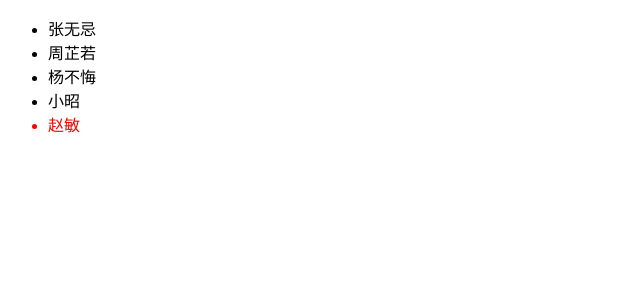
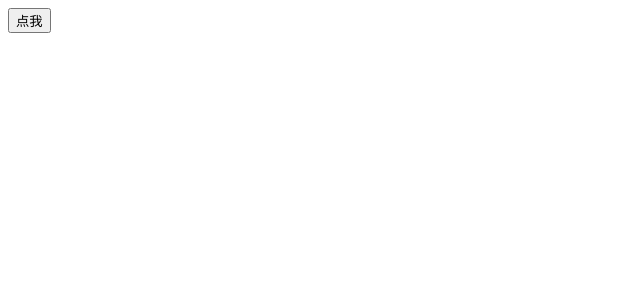
Before and after one commit to TransonQ/xiaozao, a React (Create React App) app: page / in a window 1280 px wide. Shown: the top 300 px of the page, without its empty margins (0-640 px from the left). Built offline with nearby package versions, Linux system fonts and the light colour scheme.

Commit message:
点击事件

```diff
--- a/src/App.js
+++ b/src/App.js
@@ -1,17 +1,11 @@
 import './App.css'
 
-const names = ['张无忌', '周芷若', '杨不悔', '小昭', '赵敏']
 function App() {
-  const list = names.map((name, i) => (
-    <li
-      key={i}
-      style={{ color: i === names.length - 1 ? 'red' : '' }}
-    >
-      {name}
-    </li>
-  ))
+  const click = () => {
+    alert('点我了')
+  }
 
-  return <ul>{list}</ul>
+  return <button onClick={click}>点我</button>
 }
 
 export default App
```
